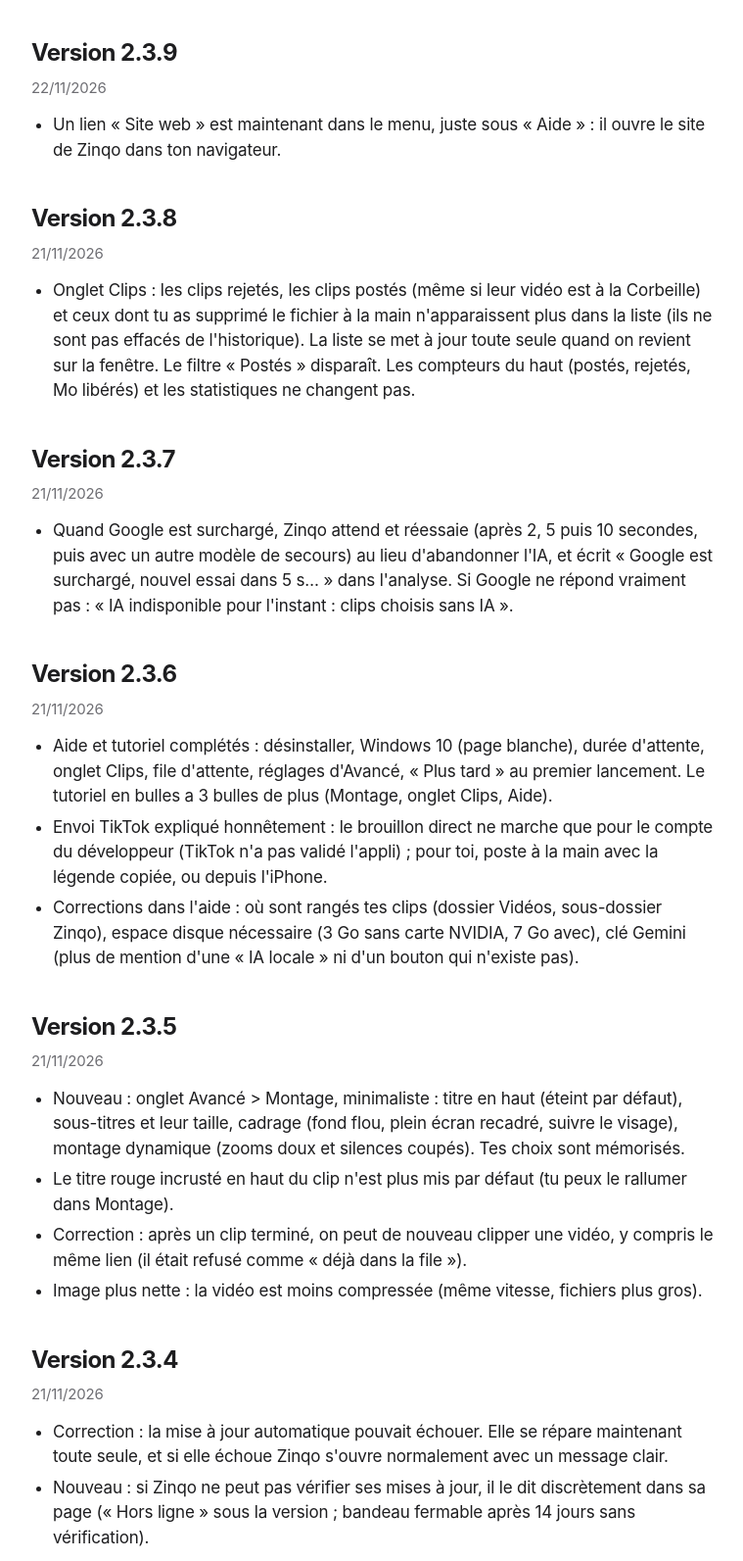
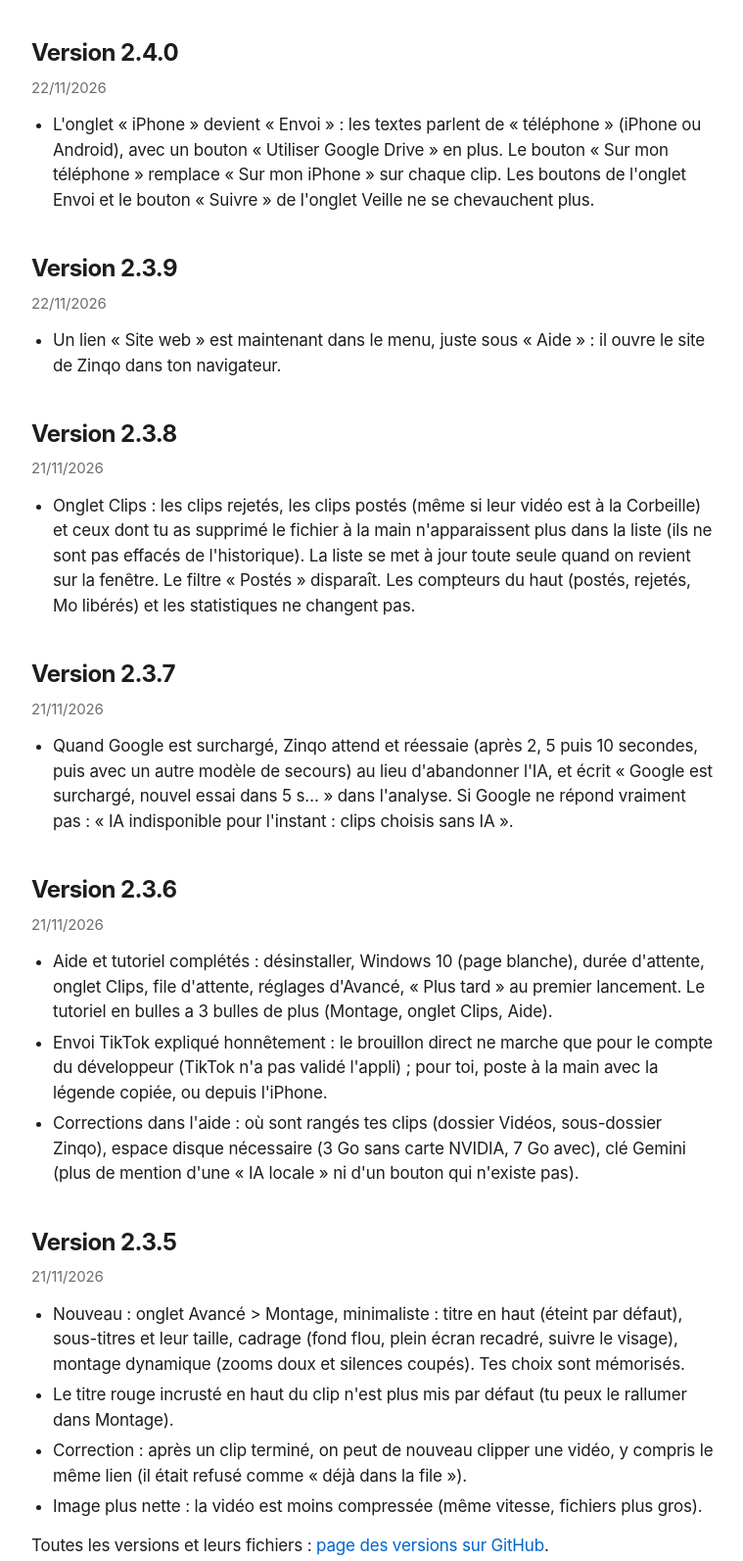
Before and after one commit to DXTR-Codex/zinqo, a plain HTML site: page docs/nouveautes.html in a window 1280 px wide. Shown: the part 452-2045 px from the top of the page at 98% size, without its empty margins (258-1017 px from the left). Drawn offline with Linux system fonts and the light colour scheme.

Commit message:
Site : synchronise avec Zinqo 2.4.0
Co-Authored-By: Claude Sonnet 5.5 <noreply@anthropic.com>

```diff
--- a/docs/nouveautes.html
+++ b/docs/nouveautes.html
@@ -31,6 +31,11 @@
 <h1>Nouveautés</h1>
 <p class="lead">Ce qui a changé dans les dernières versions de Zinqo. Le logiciel te propose lui-même chaque mise à jour.</p>
 <aside class="nouv" aria-labelledby="t-av"><div class="nh"><h2 id="t-av">Prochainement</h2><span class="small">Idées en cours, sans date</span></div><ul><li>Zinqo en anglais, avec le choix de la langue à l'installation.</li><li>Piloter Zinqo depuis un assistant IA&nbsp;: créer et suivre ses clips en lui parlant.</li><li>Envoyer un clip sur son téléphone, même hors de chez soi.</li></ul></aside>
+<h2 id="v2-4-0">Version 2.4.0</h2>
+<p class="dates">22/11/2026</p>
+<ul>
+<li>L'onglet «&nbsp;iPhone&nbsp;» devient «&nbsp;Envoi&nbsp;»&nbsp;: les textes parlent de «&nbsp;téléphone&nbsp;» (iPhone ou Android), avec un bouton «&nbsp;Utiliser Google Drive&nbsp;» en plus. Le bouton «&nbsp;Sur mon téléphone&nbsp;» remplace «&nbsp;Sur mon iPhone&nbsp;» sur chaque clip. Les boutons de l'onglet Envoi et le bouton «&nbsp;Suivre&nbsp;» de l'onglet Veille ne se chevauchent plus.</li>
+</ul>
 <h2 id="v2-3-9">Version 2.3.9</h2>
 <p class="dates">22/11/2026</p>
 <ul>
@@ -61,12 +66,6 @@
 <li>Correction&nbsp;: après un clip terminé, on peut de nouveau clipper une vidéo, y compris le même lien (il était refusé comme «&nbsp;déjà dans la file&nbsp;»).</li>
 <li>Image plus nette&nbsp;: la vidéo est moins compressée (même vitesse, fichiers plus gros).</li>
 </ul>
-<h2 id="v2-3-4">Version 2.3.4</h2>
-<p class="dates">21/11/2026</p>
-<ul>
-<li>Correction&nbsp;: la mise à jour automatique pouvait échouer. Elle se répare maintenant toute seule, et si elle échoue Zinqo s'ouvre normalement avec un message clair.</li>
-<li>Nouveau&nbsp;: si Zinqo ne peut pas vérifier ses mises à jour, il le dit discrètement dans sa page («&nbsp;Hors ligne&nbsp;» sous la version ; bandeau fermable après 14 jours sans vérification).</li>
-</ul>
 <p>Toutes les versions et leurs fichiers : <a href="https://github.com/DXTR-Codex/zinqo/releases" rel="noopener">page des versions sur GitHub</a>.</p>
 
 </div></main>
```
Also changed, not shown: docs/index.html (+1 -1 lines), docs/telecharger.html (+1 -1 lines).
